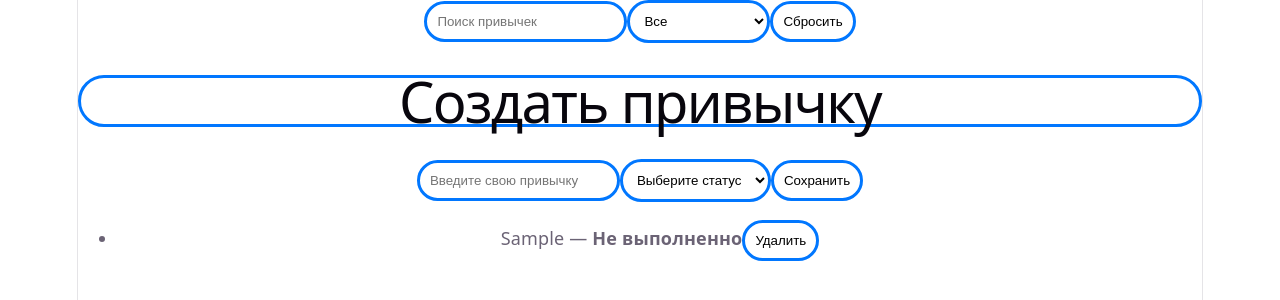
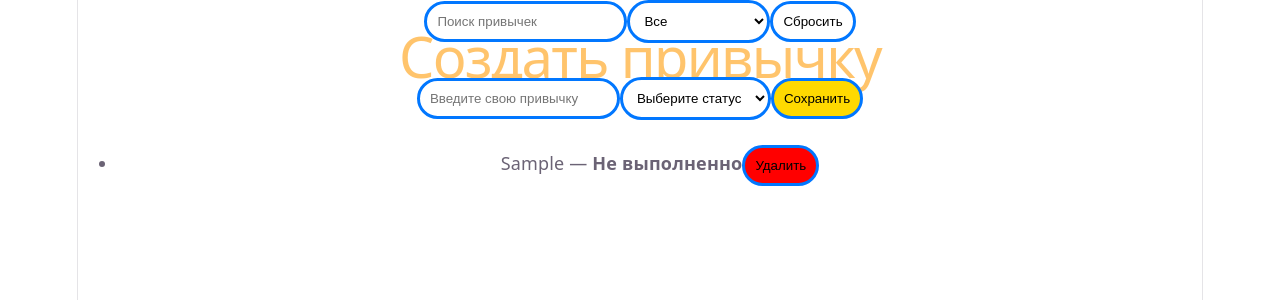
Before and after one commit to pifor228/Treker, a React (Vite) app in the folder React/: page / in a window 1280 px wide. Both pictures are taken after typing "Sample" into the empty fields and a click on the button "Сохранить". Shown: the top 300 px of the page. Built offline with nearby package versions, Linux system fonts and the light colour scheme.

Commit message:
Add дизайн для кнопок

```diff
--- a/React/src/App.module.css
+++ b/React/src/App.module.css
@@ -198,15 +198,21 @@
 
 .text {
   margin: 0;
-  color: #ffc400;
+  color: #0011ff;
 }
 
 .deleteButton {
   margin: 0 0 8px;
-  color: #750000
+  padding: 10px;
+  border-radius: 100px;
+  background: #ff0000;
+  border: 3px solid #0177ff;
 }
 
 .saveButton {
   margin: 0 0 8px;
-  color: yellow
+  padding: 10px;
+  border-radius: 100px;
+  background: #ffd900;
+  border: 3px solid #0177ff;
 }
--- a/React/src/App.tsx
+++ b/React/src/App.tsx
@@ -90,7 +90,7 @@ function App() {
 
       <button className={styles.cgr} onClick={resetFilters}>Сбросить</button>
 
-      <h1 className={styles.cgr}>Создать привычку</h1>
+      <h1 className={styles.title}>Создать привычку</h1>
 
       <form onSubmit={handleAddTask}>
         <input className={styles.cgr}
@@ -107,13 +107,13 @@ function App() {
           <option value="Выполненно">Выполненно</option>
           <option value="Не выполненно">Не выполненно</option>
         </select>
-        <button className={styles.cgr} type="submit">Сохранить</button>
+        <button className={styles.saveButton} type="submit">Сохранить</button>
       </form>
       <ul>
         {getFiltered().map((task) => (
           <li key={task.id}>
             {task.title} — <strong>{task.completed}</strong>
-            <button className={styles.cgr}
+            <button className={styles.deleteButton}
             onClick={() => deleteTask(task.id)}
             >Удалить</button>
           </li>
```
